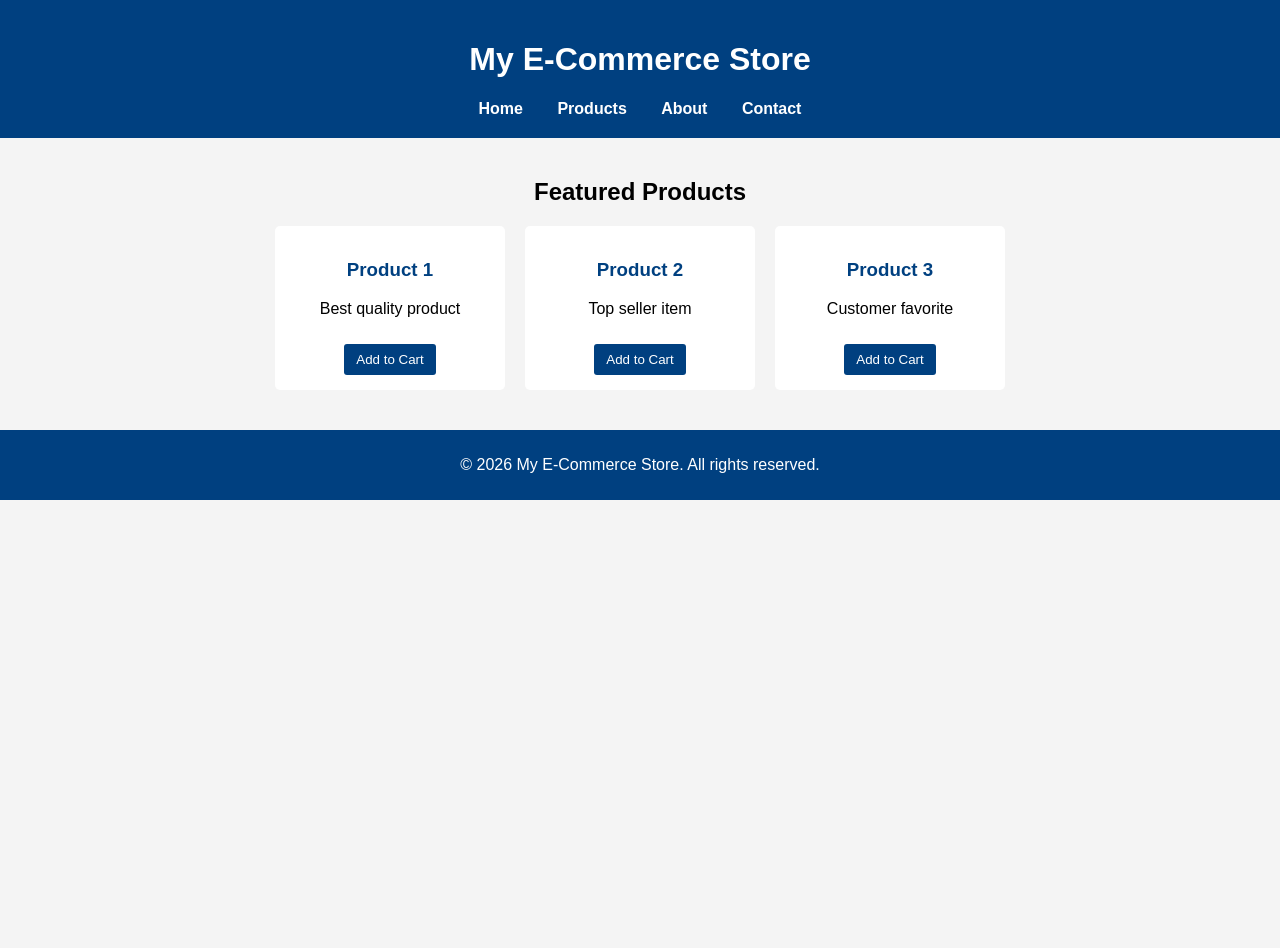
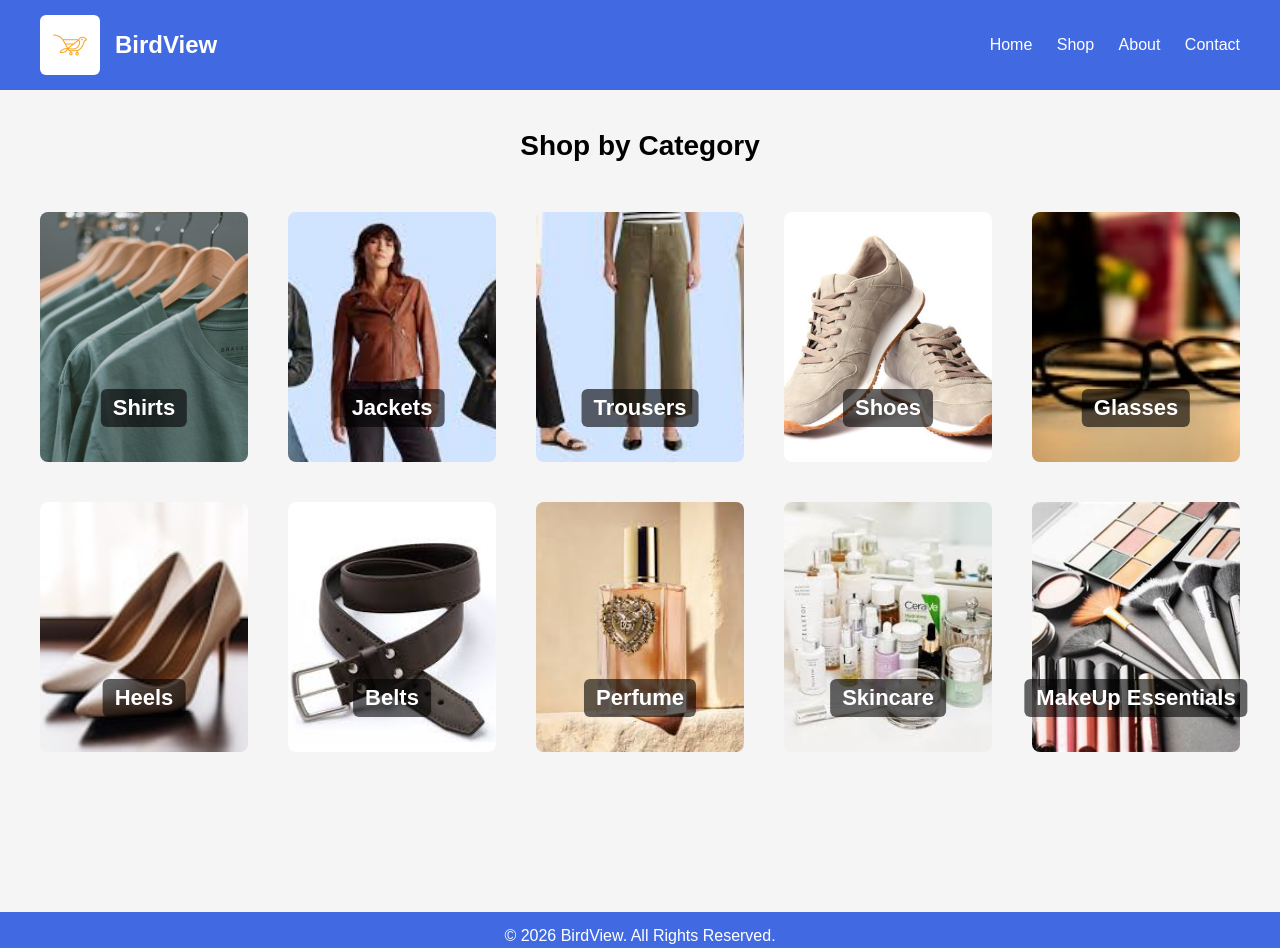
Before and after one commit to KritikaC-2155/ecommerce-homepage, a plain HTML site: page index.html in a window 1280 px wide. Before the commit the page ends 800 px from the top, so only its background shows below. Drawn offline with Linux system fonts and the light colour scheme.

Commit message:
new changes

```diff
--- a/index.html
+++ b/index.html
@@ -1,47 +1,53 @@
 <!DOCTYPE html>
-<html>
+<html lang="en">
 <head>
-    <title>My E-Commerce Store</title>
+    <meta charset="UTF-8">
+    <title>BirdView</title>
     <link rel="stylesheet" href="style.css">
 </head>
 <body>
 
+    <!-- ===== HEADER ===== -->
     <header>
-        <h1>My E-Commerce Store</h1>
+        <div class="logo-section">
+            <img src="images/logo.jpg" alt="BirdView Logo">
+            <h1>BirdView</h1>
+        </div>
+
         <nav>
-            <a href="#">Home</a>
-            <a href="#">Products</a>
-            <a href="#">About</a>
+            <a href="#">Home  </span> </a>
+            <a href="#">Shop  </span> </a>
+            <a href="#">About  </span> </a>
             <a href="#">Contact</a>
         </nav>
     </header>
 
 
+    <!-- ===== MAIN ===== -->
     <main>
-        <h2>Featured Products</h2>
-        <div class="products">
-            <div class="product-card">
-                <h3>Product 1</h3>
-                <p>Best quality product</p>
-                <button>Add to Cart</button>
-</div>
+        <h2>Shop by Category</h2>
 
-            <div class="product-card">
-                <h3>Product 2</h3>
-                <p>Top seller item</p>
-                <button>Add to Cart</button>
-            </div>
-            <div class="product-card">
-                <h3>Product 3</h3>
-                <p>Customer favorite</p>
-                <button>Add to Cart</button>
-            </div>
+        <div class="categories">
+
+            <a href="products.html" class="category"> <img src="images/cat1.jpg" alt="Category 1"> <span> Shirts  </span> </a>
+            <a href="products.html" class="category"> <img src="images/cat2.jpg" alt="Category 2"> <span>Jackets  </span> </a>
+            <a href="products.html" class="category"> <img src="images/cat3.jpg" alt="Category 3"> <span>Trousers  </span> </a>
+            <a href="products.html" class="category"> <img src="images/cat4.jpg" alt="Category 4"> <span>Shoes  </span> </a>
+            <a href="products.html" class="category"> <img src="images/cat5.jpg" alt="Category 5"> <span>Glasses  </span> </a>
+            <a href="products.html" class="category"> <img src="images/cat6.jpg" alt="Category 6"> <span>Heels  </span> </a>
+            <a href="products.html" class="category"> <img src="images/cat7.jpg" alt="Category 7"> <span>Belts  </span> </a>
+            <a href="products.html" class="category"> <img src="images/cat8.jpg" alt="Category 8"> <span>Perfume  </span> </a>
+            <a href="products.html" class="category"> <img src="images/cat9.jpg" alt="Category 9"> <span>Skincare  </span> </a>
+            <a href="products.html" class="category"> <img src="images/cat10.jpg" alt="Category 10"> <span>MakeUp Essentials  </span> </a>
+
         </div>
     </main>
 
 
+    <!-- ===== FOOTER ===== -->
     <footer>
-        <p>&copy; 2026 My E-Commerce Store. All rights reserved.</p>
+        <p>© 2026 BirdView. All Rights Reserved.</p>
     </footer>
+
 </body>
 </html>
--- a/style.css
+++ b/style.css
@@ -1,72 +1,121 @@
-/* General Page Styling */
-body {
-    font-family: Arial, sans-serif;
+/* ===== RESET ===== */
+* {
     margin: 0;
     padding: 0;
-    background-color: #f4f4f4;
+    box-sizing: border-box;
+}
+
+/* ===== BODY ===== */
+body {
+    font-family: 'Poppins', sans-serif;
+    background-color: #f5f5f5;
+}
+
+/* ===== HEADER ===== */
+header {
+    background-color: royalblue;
+    color: white;
+    padding: 15px 40px;
+
+    display: flex;
+    justify-content: space-between;
+    align-items: center;
+}
+
+.logo-section {
+    display: flex;
+    align-items: center;
+}
+
+.logo-section img {
+    width: 60px;
+    height: auto;
+    margin-right: 15px;
+    border-radius: 6px;
+}
+
+header h1 {
+    font-size: 24px;
+    font-weight: 700;
+}
+
+nav a {
+    color: white;
+    text-decoration: none;
+    margin-left: 20px;
+    font-weight: 500;
+}
+
+nav a:hover {
+    text-decoration: underline;
+}
+
+/* ===== MAIN ===== */
+main {
+    padding: 40px;
     text-align: center;
 }
 
-/* Header Styling */
-header {
-    background-color: #004080;
-    color: white;
-    padding: 20px 0;
+main h2 {
+    margin-bottom: 50px;
+    font-size: 28px;
 }
 
-header nav a {
-    color: white;
-    text-decoration: none;
-    margin: 0 15px;
-    font-weight: bold;
+/* Category Grid */
+.categories {
+    display: grid;
+    grid-template-columns: repeat(5, 1fr);
+    gap: 40px;
 }
 
-header nav a:hover {
-    text-decoration: underline;
+.categories img {
+    width: 100%;
+    height: 250px;
+    object-fit: cover;
+    border-radius: 8px;
+    transition: transform 0.3s ease;
 }
 
-/* Main Section */
-main {
-    padding: 20px;
+.categories img:hover {
+    transform: scale(1.05);
+}
+.category:hover {
+    transform: scale(1.05);
+    color: royalblue;  /* text color change on hover */
+}
+.category {
+    display: flex;
+    flex-direction: column;
+    align-items: center;
+    text-decoration: none;
+    font-weight: 600;
+    font-family: 'Poppins', sans-serif;
+
+    position: relative;   /* ADD THIS */
+}
+.category span {
+    position: absolute;                       /* overlay on image */
+    bottom: 35px;                             /* distance from bottom of image */
+    left: 50%;                                /* center horizontally */
+    transform: translateX(-50%);              /* perfect horizontal centering */
+
+    background-color: rgba(0, 0, 0, 0.6);     /* semi-transparent dark box for contrast */
+    color: white;                             /* text color readable on white images */
+
+    padding: 6px 12px;                        /* space around text */
+    border-radius: 6px;                        /* rounded corners */
+    font-size: 22px;                           /* adjust font size */
+    font-weight: 600;                          /* slightly bold */
+    text-align: center;
+    white-space: nowrap;                       /* single line text */
+    pointer-events: none;                      /* text won’t block image click */
 }
 
-.products {
-    display: flex;
-    justify-content: center;
-    gap: 20px;
-    flex-wrap: wrap;
+/* ===== FOOTER ===== */
+footer {
+    background-color: royalblue;
+    color: white;
+    text-align: center;
+    padding: 15px;
+    margin-top: 120px;
 }
-
-.product-card {
-    background-color: white;
-    padding: 15px;
-    border-radius: 5px;
-    width: 200px;
-
-}
-
-.product-card h3 {
-    color: #004080;
-}
-
-.product-card button {
-    margin-top: 10px;
-    padding: 8px 12px;
-    border: none;
-    background-color: #004080;
-    color: white;
-    cursor: pointer;
-    border-radius: 3px;
-}
-
-.product-card button:hover {
-    background-color: #0066cc;
-}
-
-/* Footer */
-footer {
-    background-color: #004080;
-    color: white;
-    padding: 10px 0;
-    margin-top: 20px;
-}
```
Also changed, not shown: images/cat1.jpg (added), images/cat10.jpg (added), images/cat2.jpg (added), images/cat3.jpg (added), images/cat4.jpg (added), images/cat5.jpg (added), images/cat6.jpg (added), images/cat7.jpg (added), images/cat8.jpg (added), images/cat9.jpg (added), images/design.png (renamed from design.png), images/logo.jpg (added).
